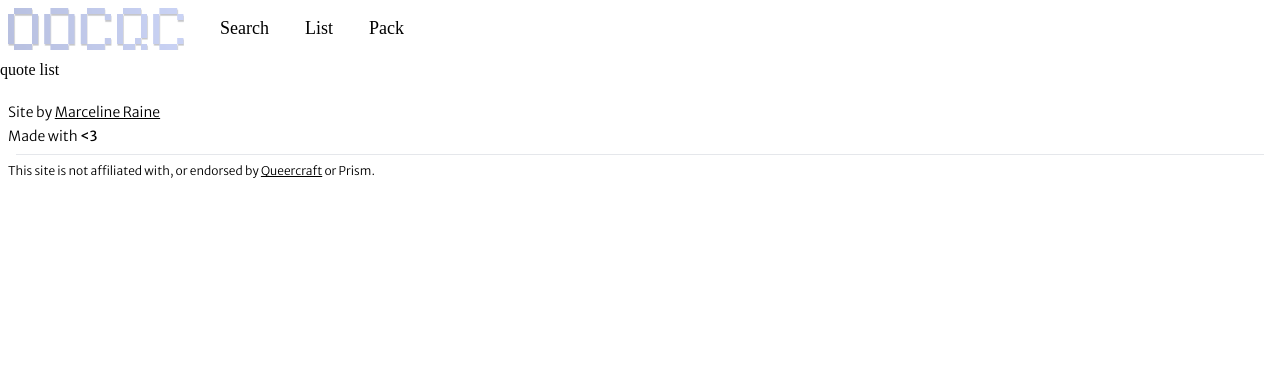
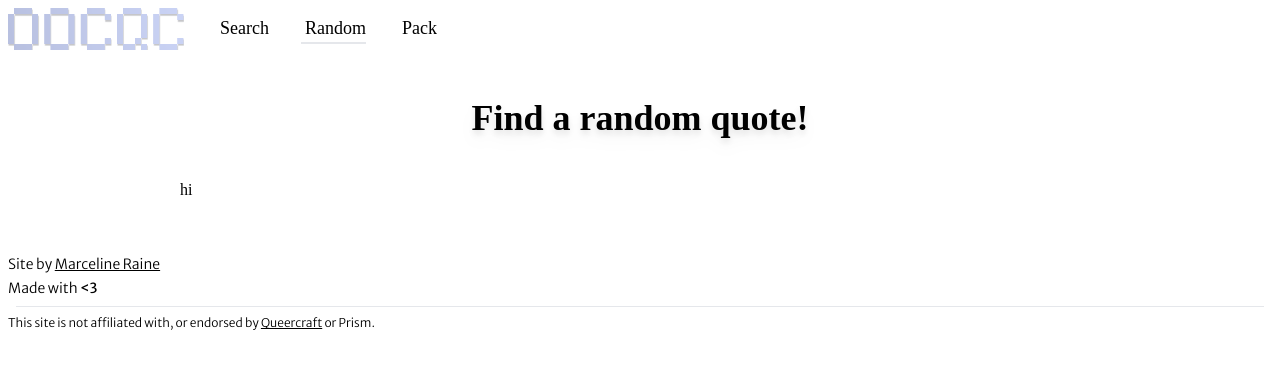
Before and after one commit to Meowcelinee/oocqc-page, a Next.js app: page /random in a window 1280 px wide. Shown: the top 368 px of the page. Built offline with nearby package versions, Linux system fonts and the light colour scheme; a web font is replaced by a local one; what @catppuccin/tailwindcss would draw is missing.

Commit message:
random quotes

```diff
--- a/src/app/random/page.tsx
+++ b/src/app/random/page.tsx
@@ -1,3 +1,15 @@
 export default function Quotelist() {
-    return <>quote list</>;
+    return (
+        <div className='flex-col md:py-4 py-2'>
+            <h1 className='md:my-6 my-4 md:text-4xl text-3xl text-center font-semibold drop-shadow-lg'>
+                Find a random quote!
+            </h1>
+            <div className='flex justify-center gap-3 bg-mantle px-4 py-2 w-full'>
+                <div className='px-2 py-2 md:w-3/4 w-full'>
+                    <p>hi</p>
+                </div>
+            </div>
+            <div className='md:px-12 px-4 w-full'></div>
+        </div>
+    );
 }
--- a/src/data/navbarLinks.ts
+++ b/src/data/navbarLinks.ts
@@ -11,14 +11,14 @@ const navbarLinks: NavbarLink[] = [
         iconClassName: 'nf-fa-magnifying_glass',
     },
     {
-        title: 'List',
-        link: '/list',
-        iconClassName: 'nf-md-format_list_bulleted',
+        title: 'Random',
+        link: '/random',
+        iconClassName: 'nf-fa-dice_d20',
     },
     {
         title: 'Pack',
         link: '/pack',
-        iconClassName: 'nf-md-folder_multiple_outline',
+        iconClassName: 'nf-md-folder_download',
     },
 ];
 
```
Also changed, not shown: src/lib/randomQuote.ts (added, +19 -0 lines), src/components/random/result.tsx (added).
